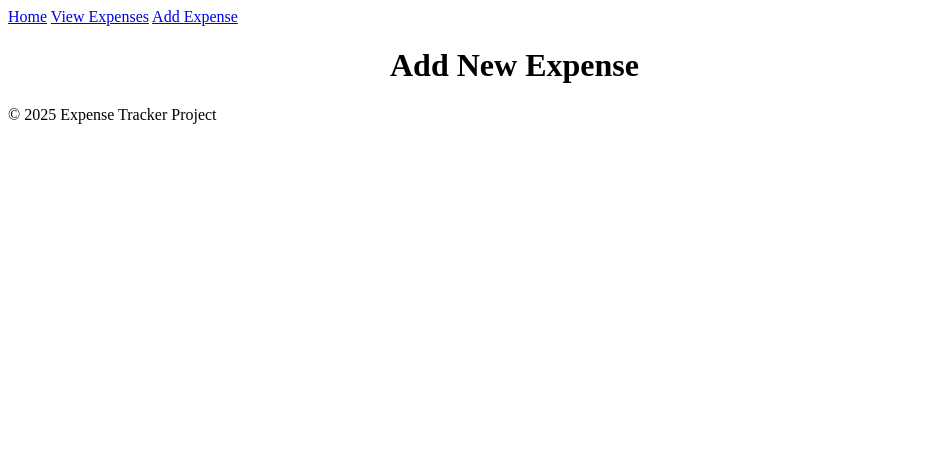
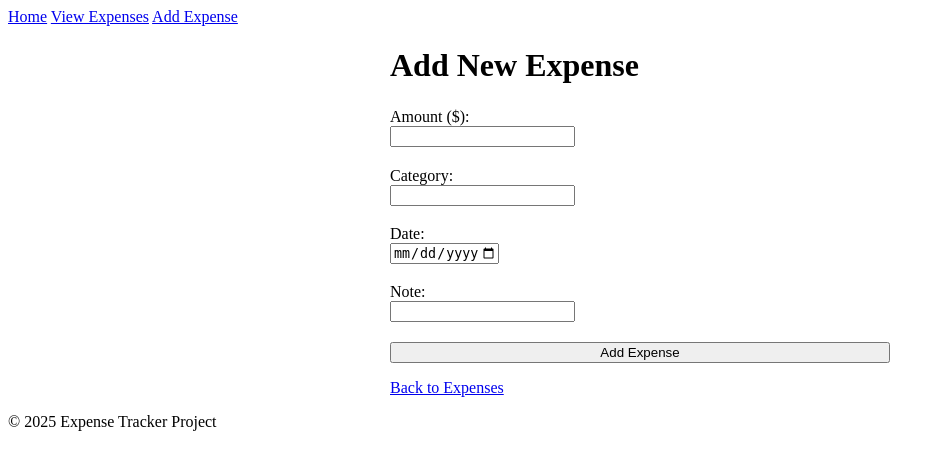
Before and after one commit to yagayyavig/Project-Term, a Flask app: page /expenses/add in a window 1280 px wide. Shown: the top 470 px of the page, without its empty margins (0-945 px from the left). Run offline with Flask 3, Linux system fonts and the light colour scheme.

Commit message:
sitemap.xml

```diff
--- a/templates/add_expense.html
+++ b/templates/add_expense.html
@@ -5,5 +5,33 @@
 {% block content %}
 <div class="card" style="max-width: 500px; margin: auto;">
     <h1>Add New Expense</h1>
+
+    <form method="post" style="display: flex; flex-direction: column; gap: 1.2rem; margin-top: 1.5rem;">
+        <div>
+            <label>Amount ($):</label><br>
+            <input type="number" step="0.01" name="amount" required class="input-box">
+        </div>
+
+        <div>
+            <label>Category:</label><br>
+            <input type="text" name="category" required class="input-box">
+        </div>
+
+        <div>
+            <label>Date:</label><br>
+            <input type="date" name="date" required class="input-box" max="{{ today }}">
+        </div>
+
+        <div>
+            <label>Note:</label><br>
+            <input type="text" name="note" class="input-box">
+        </div>
+
+        <button type="submit" class="btn">Add Expense</button>
+    </form>
+
+    <div style="margin-top: 1rem;">
+        <a href="{{ url_for('list_expenses') }}" class="btn">Back to Expenses</a>
+    </div>
 </div>
 {% endblock %}
```
Also changed, not shown: templates/edit_expense.html (+29 -0 lines).
